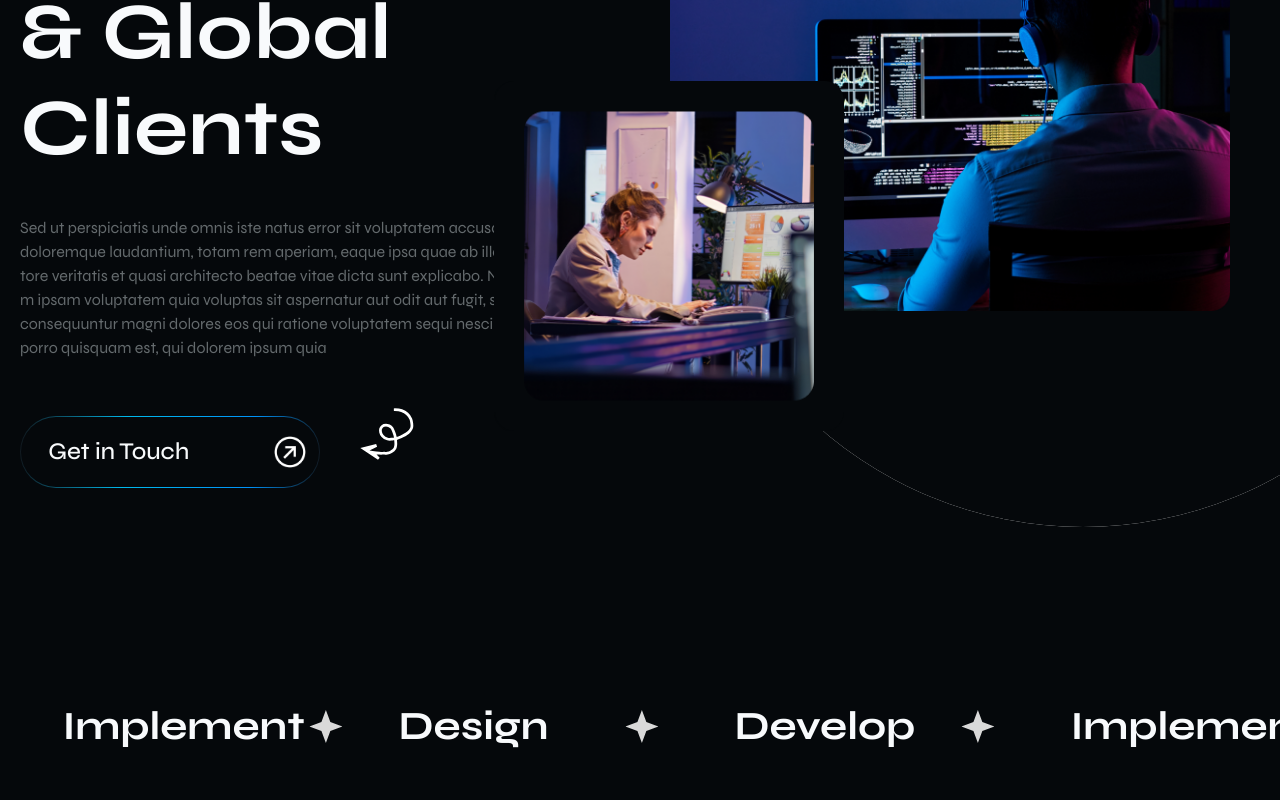
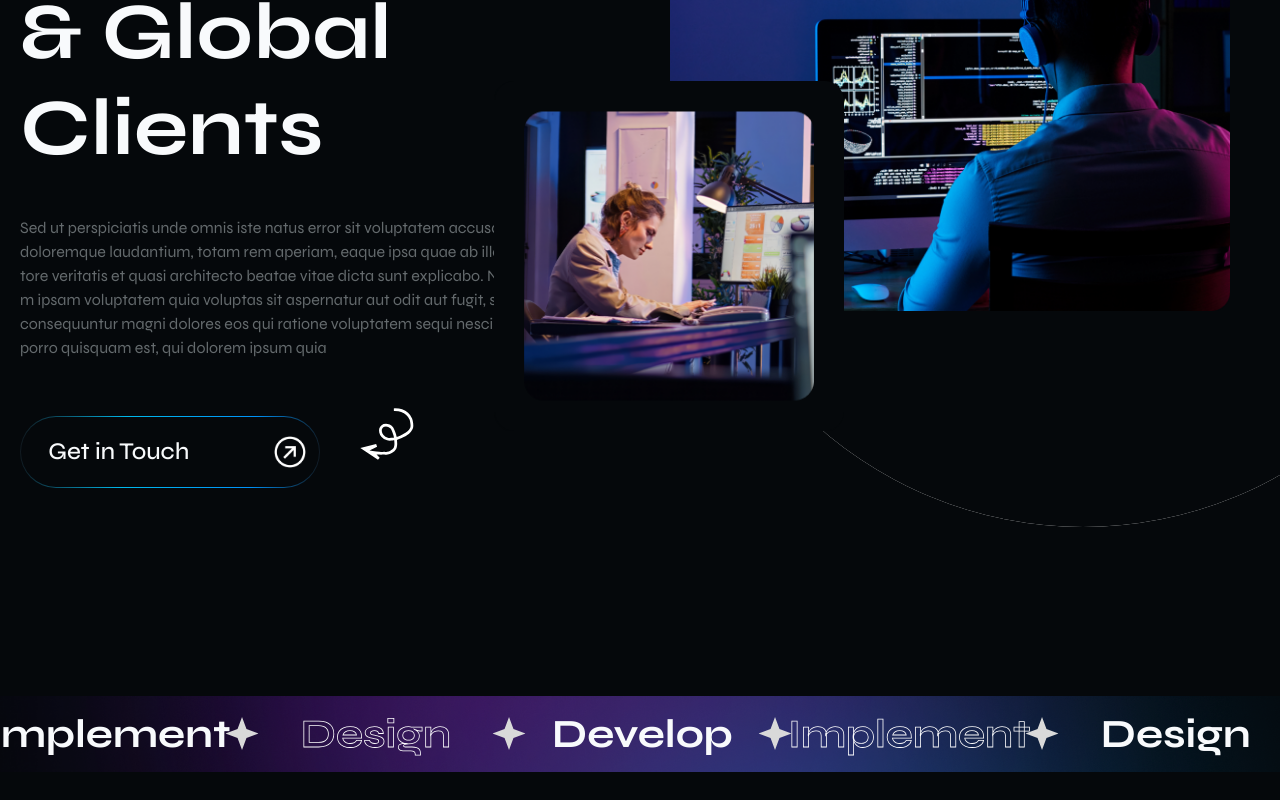
Before and after one commit to Usamakhan94/portfolio, a Next.js app: page / in a window 1280 px wide. Shown: the part 2058-2858 px from the top of the page. After the commit the page ends 2830 px from the top, so only its background shows below. Built offline with nearby package versions, Linux system fonts and the light colour scheme.

Commit message:
Text slider added

```diff
--- a/app/globals.css
+++ b/app/globals.css
@@ -99,16 +99,6 @@
     rgba(19, 22, 27, 1) 100%
   );
 }
-/*
-.card_gradient {
-  background: rgb(10, 164, 248);
-  background: linear-gradient(
-    142deg,
-    rgba(10, 164, 248, 1) 0%,
-    rgba(0, 125, 255, 1) 50%,
-    rgba(60, 20, 119, 1) 100%
-  );
-} */
 
 .about_cards::before {
   background: linear-gradient(
@@ -137,18 +127,11 @@ p {
   color: #646a6d;
 }
 
-.infinite-slide {
-  animation: translateleft 30s linear infinite;
-}
-
-@keyframes translateleft {
-  from {
-    transform: translateX(0%);
-  }
-  to {
-    transform: translateX(-100%);
-  }
-}
 .logo_slider .swiper-wrapper {
   transition-timing-function: linear !important;
 }
+.text_stroke {
+  -webkit-text-stroke-width: 0.8px;
+  -webkit-text-stroke-color: #fff;
+  color: transparent;
+}
--- a/components/section/Home/AboutSlides.tsx
+++ /dev/null
@@ -1,88 +0,0 @@
-import React from "react";
-import { StarIcon } from "@/components/ui/icons";
-
-const AboutSlides = () => {
-  return (
-    <div className="flex items-center w-full overflow-hidden">
-      <div className="flex items-center justify-center gap-9 infinite-slide  -ml-9">
-        <div className="flex items-center justify-between min-w-[300px] px-[20px]">
-          <h6 className="text-h4 font-bold">Design</h6>
-          <StarIcon />
-        </div>
-        <div className="flex items-center justify-between min-w-[300px] px-[20px]">
-          <h6 className="text-h4 font-bold">Develop</h6>
-          <StarIcon />
-        </div>
-        <div className="flex items-center justify-between min-w-[300px] pl-[20px]">
-          <h6 className="text-h4 font-bold">Implement</h6>
-          <StarIcon />
-        </div>
-        <div className="flex items-center justify-between min-w-[300px] px-[20px]">
-          <h6 className="text-h4 font-bold">Design</h6>
-          <StarIcon />
-        </div>
-        <div className="flex items-center justify-between min-w-[300px] px-[20px]">
-          <h6 className="text-h4 font-bold">Develop</h6>
-          <StarIcon />
-        </div>
-        <div className="flex items-center justify-between min-w-[300px] pl-[20px]">
-          <h6 className="text-h4 font-bold">Implement</h6>
-          <StarIcon />
-        </div>
-        <div className="flex items-center justify-between min-w-[300px] px-[20px]">
-          <h6 className="text-h4 font-bold">Design</h6>
-          <StarIcon />
-        </div>
-        <div className="flex items-center justify-between min-w-[300px] px-[20px]">
-          <h6 className="text-h4 font-bold">Develop</h6>
-          <StarIcon />
-        </div>
-        <div className="flex items-center justify-between min-w-[300px] pl-[20px]">
-          <h6 className="text-h4 font-bold">Implement</h6>
-          <StarIcon />
-        </div>
-      </div>
-
-      <div className="flex items-center justify-center gap-9 infinite-slide">
-        <div className="flex items-center justify-between min-w-[300px] px-[20px]">
-          <h6 className="text-h4 font-bold">Design</h6>
-          <StarIcon />
-        </div>
-        <div className="flex items-center justify-between min-w-[300px] px-[20px]">
-          <h6 className="text-h4 font-bold">Develop</h6>
-          <StarIcon />
-        </div>
-        <div className="flex items-center justify-between min-w-[300px] pl-[20px]">
-          <h6 className="text-h4 font-bold">Implement</h6>
-          <StarIcon />
-        </div>
-        <div className="flex items-center justify-between min-w-[300px] px-[20px]">
-          <h6 className="text-h4 font-bold">Design</h6>
-          <StarIcon />
-        </div>
-        <div className="flex items-center justify-between min-w-[300px] px-[20px]">
-          <h6 className="text-h4 font-bold">Develop</h6>
-          <StarIcon />
-        </div>
-        <div className="flex items-center justify-between min-w-[300px] pl-[20px]">
-          <h6 className="text-h4 font-bold">Implement</h6>
-          <StarIcon />
-        </div>
-        <div className="flex items-center justify-between min-w-[300px] px-[20px]">
-          <h6 className="text-h4 font-bold">Design</h6>
-          <StarIcon />
-        </div>
-        <div className="flex items-center justify-between min-w-[300px] px-[20px]">
-          <h6 className="text-h4 font-bold">Develop</h6>
-          <StarIcon />
-        </div>
-        <div className="flex items-center justify-between min-w-[300px] pl-[20px]">
-          <h6 className="text-h4 font-bold">Implement</h6>
-          <StarIcon />
-        </div>
-      </div>
-    </div>
-  );
-};
-
-export default AboutSlides;
--- a/components/section/Home/Goal.tsx
+++ b/components/section/Home/Goal.tsx
@@ -5,10 +5,8 @@ import Link from "next/link";
 import { motion } from "framer-motion";
 import Transition from "@/components/ui/transition";
 import Image from "next/image";
-import AboutSlides from "./AboutSlides";
 import { Swiper, SwiperSlide } from "swiper/react";
-import { Autoplay, FreeMode } from "swiper/modules";
-import "swiper/css/free-mode";
+import { Autoplay } from "swiper/modules";
 import "swiper/css";
 
 const sliderData = [
@@ -105,47 +103,63 @@ const OurGoal = () => {
           </div>
         </div>
       </div>
-      <div className=" pt-52 pb-11">
-        <AboutSlides />
-        {/* <Swiper
-          slidesPerView={4.5}
+      <div className=" overflow-hidden relative mt-52 py-2">
+        <Swiper
+          slidesPerView={4.8}
           centeredSlides={true}
-          grabCursor={true}
           loop={true}
           speed={6000}
           autoplay={{
             delay: -1,
-            disableOnInteraction: true,
+            disableOnInteraction: false,
           }}
           spaceBetween={0}
-          freeMode={true}
-          modules={[Autoplay, FreeMode]}
+          modules={[Autoplay]}
+          freeMode={false}
           pagination={{
             clickable: true,
           }}
           className="logo_slider"
         >
-          {sliderData.map((item) => (
-            <SwiperSlide>
-              <div className="flex items-center justify-center relative">
-                <span className="text-h4 font-bold">{item}</span>
+          {sliderData.map((item, index) => (
+            <SwiperSlide key={index}>
+              <div className="flex items-center justify-center relative px-[30px]">
+                <span
+                  className={`text-h4 font-bold ${
+                    index % 2 === 0 ? "text_stroke" : ""
+                  }`}
+                >
+                  {item}
+                </span>
                 <div className="absolute -right-[17px] w-[34px] h-[34px]">
                   <StarIcon />
                 </div>
               </div>
             </SwiperSlide>
           ))}
-          {sliderData.map((item) => (
-            <SwiperSlide>
+          {sliderData.map((item, index) => (
+            <SwiperSlide key={index}>
               <div className="flex items-center justify-center relative">
-                <span className="text-h4 font-bold">{item}</span>
+                <span
+                  className={`text-h4 font-bold ${
+                    index % 2 !== 0 ? "text_stroke" : ""
+                  }`}
+                >
+                  {item}
+                </span>
                 <div className="absolute -right-[17px] w-[34px] h-[34px]">
                   <StarIcon />
                 </div>
               </div>
             </SwiperSlide>
           ))}
-        </Swiper> */}
+        </Swiper>
+        <div className="absolute top-0 -z-10">
+          <Image src="/top_bnr-shade1.png" alt="" fill className="!static" />
+        </div>
+        <div className="absolute top-0 right-0 -z-10">
+          <Image src="/top_bnr-shade2.png" alt="" fill className="!static" />
+        </div>
       </div>
     </section>
   );
```
